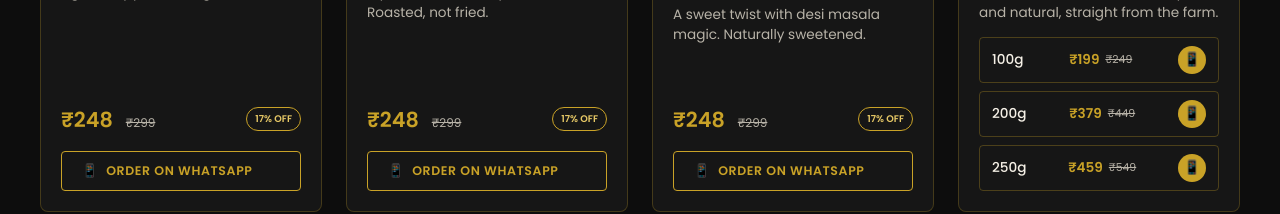
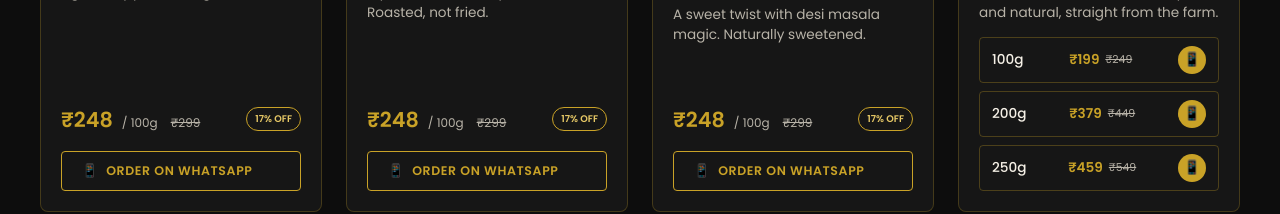
Before and after one commit to codeGAvi/TANISHO-WEBSITE, a plain HTML site: page index.html in a window 1280 px wide. Shown: the part 1916-2130 px from the top of the page. Drawn offline with nearby package versions, Linux system fonts and the light colour scheme.

```diff
--- a/css/style.css
+++ b/css/style.css
@@ -574,6 +574,13 @@
   color: var(--gray-text);
   text-decoration: line-through;
   margin-left: 8px;
+}
+
+.pack-size {
+  font-size: 0.75rem;
+  font-weight: 400;
+  color: var(--gray-text);
+  margin-left: 4px;
 }
 
 .size-price-wrap {
--- a/index.html
+++ b/index.html
@@ -478,6 +478,7 @@
             <div class="product-price-row">
                 <div class="product-price">
                     ₹248
+                    <span class="pack-size">/ 100g</span>
                     <span class="old-mrp">₹299</span>
                 </div>
                 <div class="save-badge">17% OFF</div>
@@ -524,6 +525,7 @@
             <div class="product-price-row">
                 <div class="product-price">
                     ₹248
+                    <span class="pack-size">/ 100g</span>
                     <span class="old-mrp">₹299</span>
                 </div>
                 <div class="save-badge">17% OFF</div>
@@ -570,6 +572,7 @@
             <div class="product-price-row">
                 <div class="product-price">
                     ₹248
+                    <span class="pack-size">/ 100g</span>
                     <span class="old-mrp">₹299</span>
                 </div>
                 <div class="save-badge">17% OFF</div>
```
